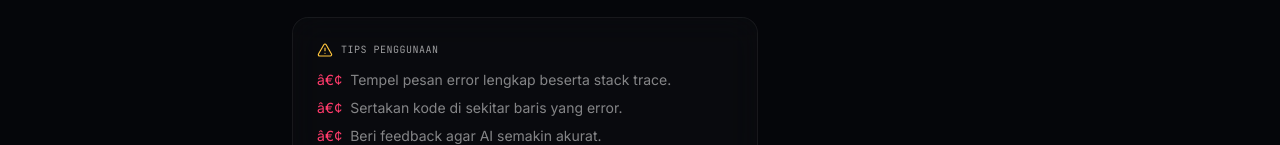
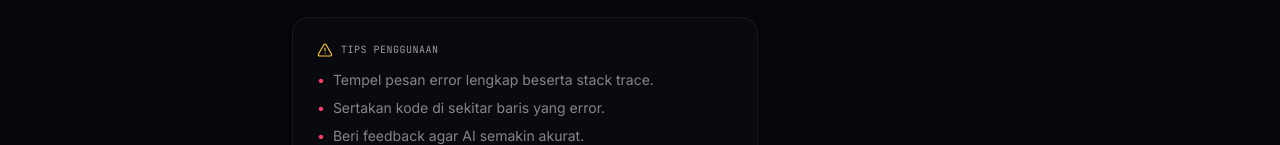
Before and after one commit to Fadelazka/CodeMentor-AI, a Next.js app: page /chat in a window 1280 px wide. Shown: the part 807-952 px from the top of the page. Built offline with nearby package versions, Linux system fonts and the light colour scheme; no server answers.

Commit message:
fix(chat): fix mojibake characters in chat UI

```diff
--- a/src/components/chat/chat-interface.tsx
+++ b/src/components/chat/chat-interface.tsx
@@ -279,9 +279,9 @@ export function ChatInterface() {
               <h3 className="font-mono text-[10px] uppercase tracking-wider text-white/60">Tips Penggunaan</h3>
             </div>
             <ul className="space-y-2 text-sm text-white/50">
-              <li className="flex gap-2"><span className="text-neon-red">â€¢</span> Tempel pesan error lengkap beserta stack trace.</li>
-              <li className="flex gap-2"><span className="text-neon-red">â€¢</span> Sertakan kode di sekitar baris yang error.</li>
-              <li className="flex gap-2"><span className="text-neon-red">â€¢</span> Beri feedback agar AI semakin akurat.</li>
+              <li className="flex gap-2"><span className="text-neon-red">•</span> Tempel pesan error lengkap beserta stack trace.</li>
+              <li className="flex gap-2"><span className="text-neon-red">•</span> Sertakan kode di sekitar baris yang error.</li>
+              <li className="flex gap-2"><span className="text-neon-red">•</span> Beri feedback agar AI semakin akurat.</li>
             </ul>
           </GlassCard>
         </div>
@@ -381,7 +381,7 @@ export function ChatInterface() {
                         className="ml-auto inline-flex items-center gap-1 rounded-lg px-2 py-1 font-mono text-[10px] text-white/45 transition-colors hover:bg-white/[0.06] hover:text-white"
                       >
                         {copied === msg.content.slice(0, 20) ? (
-                          <span className="text-neon-green">Tersalin âœ“</span>
+                          <span className="text-neon-green">Tersalin ✓</span>
                         ) : (
                           <>
                             <ClipboardCopy className="h-3 w-3" /> Salin
```
